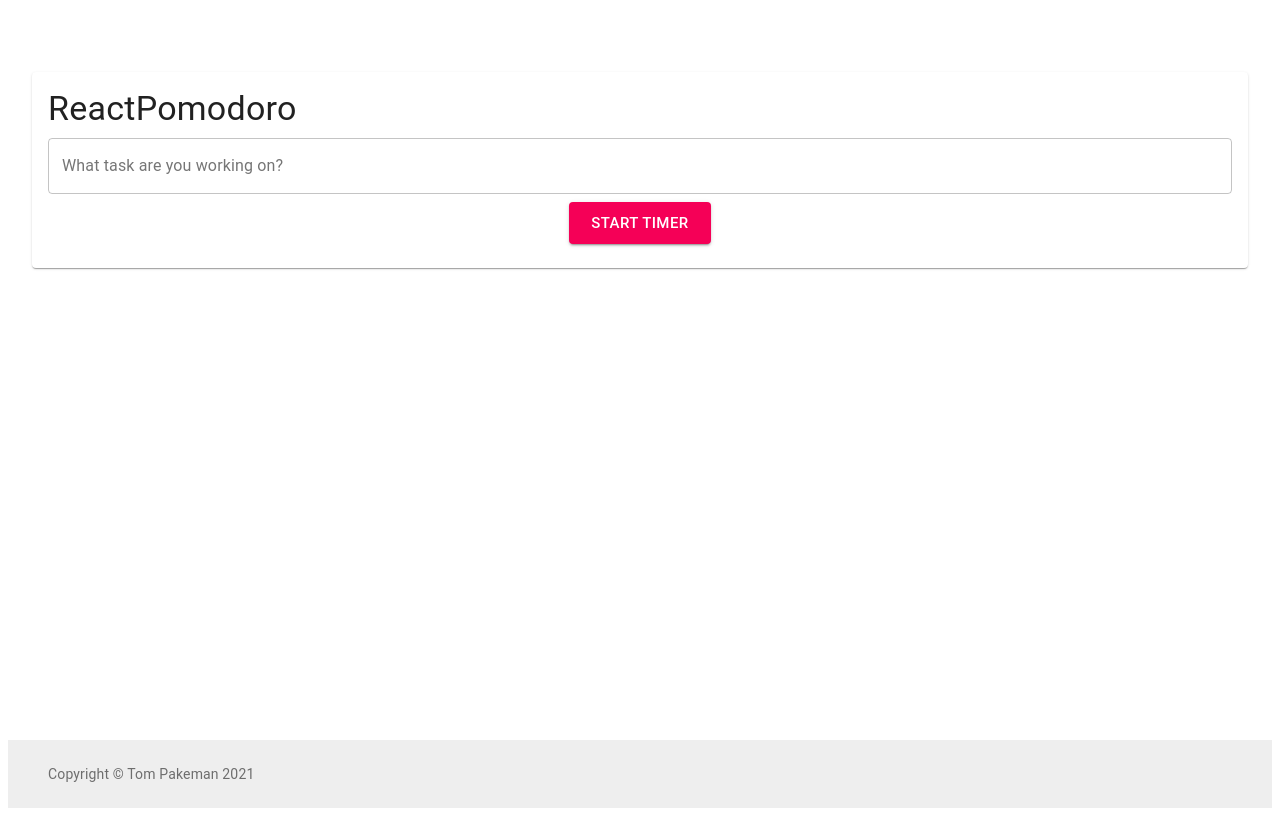
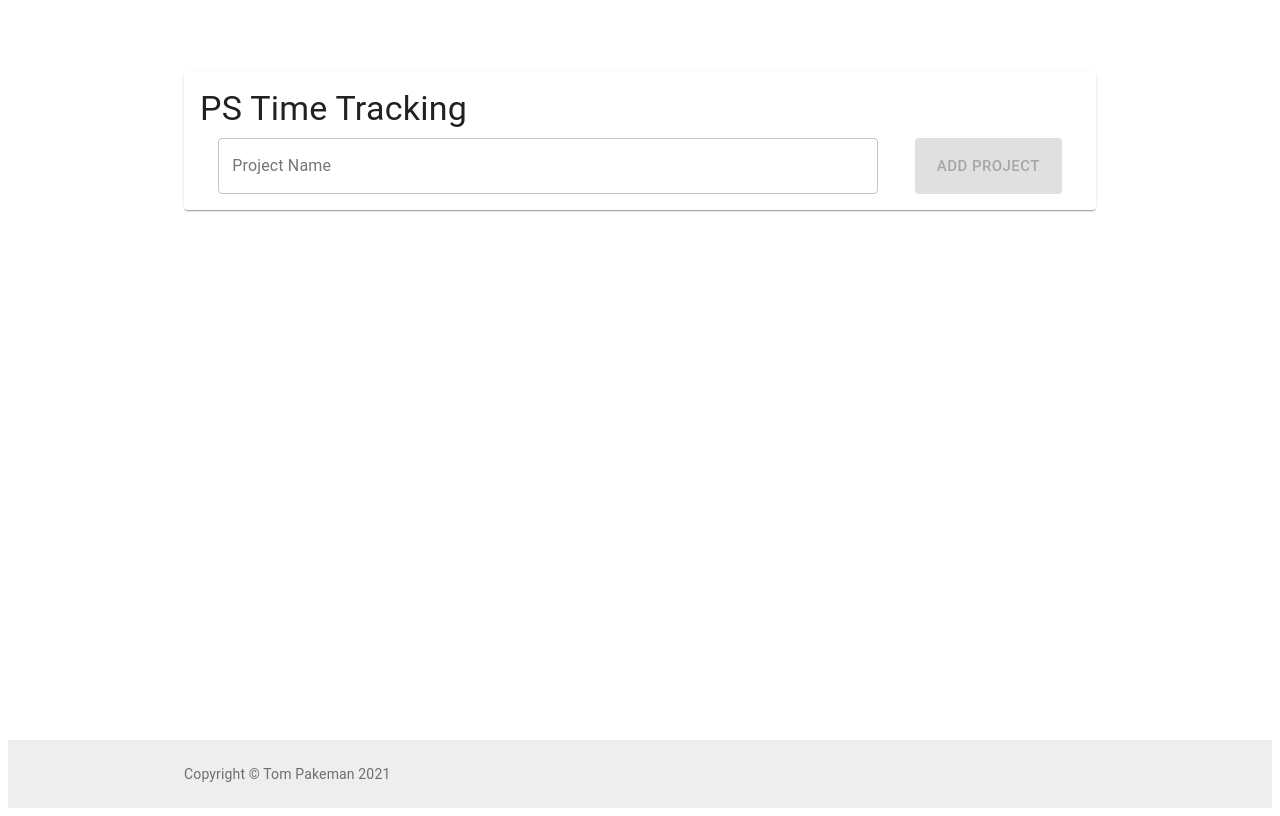
Before and after one commit to tpakeman/project_time_tracking, a React app: page / in a window 1280 px wide. Built offline with nearby package versions, Linux system fonts and the light colour scheme; the HTML template or start-up script is replaced by a standard one.

Commit message:
almost there

```diff
--- a/package.json
+++ b/package.json
@@ -30,6 +30,7 @@
     "babel-preset-nano-react-app": "^0.1.0",
     "css-loader": "^5.2.0",
     "html-webpack-plugin": "^5.3.1",
+    "lodash": "^4.17.21",
     "react-hot-loader": "^4.13.0",
     "style-loader": "^2.0.0",
     "webpack": "^4.29.0",
--- a/src/App.js
+++ b/src/App.js
@@ -1,6 +1,6 @@
 import React from 'react'
 import Container from '@material-ui/core/Container'
-import { PomodoroMain } from './Pomodoro/Timer'
+import { TrackerMain } from './Tracking/Timer'
 import { makeStyles } from '@material-ui/core/styles'
 import Typography from '@material-ui/core/Typography';
 
@@ -11,8 +11,8 @@ const useStyles = makeStyles((theme) => ({
         minHeight: '100vh'
     },
     main: {
-      marginTop: theme.spacing(8),
-      marginBottom: theme.spacing(2),
+        marginTop: theme.spacing(8),
+        marginBottom: theme.spacing(2),
     },
     footer: {
       padding: theme.spacing(3, 2),
@@ -35,11 +35,11 @@ const useStyles = makeStyles((theme) => ({
     const classes = useStyles();
     return (
         <div id="app-container" className={classes.appContainer}>
-            <Container component='main' className={classes.main} maxWidth="m">
-                <PomodoroMain/>
+            <Container component='main' className={classes.main} maxWidth="md">
+                <TrackerMain/>
             </Container>
             <footer className={classes.footer}>
-                <Container maxWidth="m">
+                <Container maxWidth="md">
                     <Typography variant="body1"></Typography>
                     <Copyright />
                 </Container>
--- a/src/Pomodoro/Timer.js
+++ /dev/null
@@ -1,85 +0,0 @@
-import React, { useState } from 'react'
-import Card from '@material-ui/core/Card'
-import TextField from '@material-ui/core/TextField'
-import Typography from '@material-ui/core/Typography';
-import Button from '@material-ui/core/Button';
-import Box from '@material-ui/core/Box';
-import { makeStyles } from '@material-ui/core/styles';
-const TIMEINTERVAL = 1000; // ms
-const useStyles = makeStyles((theme) => ({
-    cardTimer: {
-        display: 'flex',
-        flexDirection: 'column',
-        padding: theme.spacing(2)
-    },
-    taskInput: {
-        padding: theme.spacing(1)
-    },
-    cardHeader: {
-        paddingBottom: theme.spacing(1)
-    }
-  }));
-
-
-const Task = () => {
-    return (
-        <TextField id="outlined-basic" label="What task are you working on?" variant="outlined" />
-    )
-}
-
-const ButtonMain = (props) => {
-    // TO DO --> https://www.digitalocean.com/community/tutorials/react-countdown-timer-react-hooks
-    const [isRunning, setIsRunning] = useState(false)
-    const [displayTime, setDisplayTime] = useState('placeholder')
-    const handleClick = () => {
-        setIsRunning(() => !isRunning)
-        props.handleClick()
-    }
-
-    return (
-        <Box padding={0, 1} mx='auto'>
-        <Button
-            variant='contained'
-            color='secondary'
-            size='large'
-            onClick={handleClick}
-            disabled={isRunning} // Replace with timer ticking down
-        >
-            {isRunning ? displayTime : 'Start Timer'}
-        </Button>
-        </Box>
-    )
-}
-
-const ButtonSecondary = (props) => {
-    return (
-        <Box padding={0, 1} display='flex' flexDirection='row' justifyContent='space-around'>
-            <Button variant='outlined'>Pause</Button>
-            <Button variant='outlined'>Stop</Button>
-            <Button variant='outlined'>Next</Button>
-        </Box>
-    )
-}
-
-export const PomodoroMain = () => {
-    const [isRunning, setIsRunning] = useState(false)
-    const classes = useStyles();
-
-    const handleMainButtonClick = () => {
-        setIsRunning(() => !isRunning)
-    }
-
-    return (
-        <Card className={classes.cardTimer} mx='auto'>
-            <Box className={classes.cardHeader}>
-                <Typography component="h1" variant="h4">ReactPomodoro</Typography>
-            </Box>
-            <Task className={classes.taskInput}/>
-            <ButtonMain
-                handleClick={handleMainButtonClick}
-                totalTime={25}
-            />
-            {isRunning && <ButtonSecondary/>}
-        </Card>
-    )
-}
--- /dev/null
+++ b/src/Tracking/Timer.js
@@ -0,0 +1,222 @@
+import React, { useEffect, useState } from 'react'
+import Card from '@material-ui/core/Card'
+import TextField from '@material-ui/core/TextField'
+import Typography from '@material-ui/core/Typography';
+import Button from '@material-ui/core/Button';
+import Box from '@material-ui/core/Box';
+import List from '@material-ui/core/List';
+import ListItem from '@material-ui/core/ListItem';
+import ListItemText from '@material-ui/core/ListItemText';
+import ListItemIcon from '@material-ui/core/ListItemIcon';
+import PlayCircleFilled from '@material-ui/icons/PlayCircleFilled';
+import PauseCircleFilled from '@material-ui/icons/PauseCircleFilled';
+import {cloneDeep} from 'lodash'
+
+import { makeStyles } from '@material-ui/core/styles';
+
+const useStyles = makeStyles((theme) => ({
+    cardTimer: {
+        display: 'flex',
+        flexDirection: 'column',
+        padding: theme.spacing(2),
+        marginBottom: theme.spacing(3)
+    },
+    addProject: {
+        padding: theme.spacing(1)
+    },
+    cardHeader: {
+        paddingBottom: theme.spacing(1)
+    },
+    projectList: {
+        padding: theme.spacing(2)
+    },
+    exportButtonContainer: {
+        float: 'right',
+        padding: theme.spacing(2),
+    },
+    exportButton: {
+        backgroundColor:theme.palette.success.main,
+        color: 'white'
+    },
+    projectRowRunning: {
+            '&:hover': {backgroundColor: theme.palette.error.light},
+        },
+        projectRowNotRunning: {
+            '&:hover': {backgroundColor: theme.palette.success.light},
+        }
+  }));
+
+
+const AddProject = (props) => {
+    const [projectName, setProjectName] = useState('')
+    // Check if the project is already in props.existingProjects
+    const handleChange = (e) => {
+        setProjectName(e.target.value)
+    }
+
+    const handleAddProject = () => {
+        setProjectName('')
+        props.addProject(projectName)
+    }
+
+    return (
+        <Box display='flex' flexDirection='row' justifyContent='space-around'>
+            <TextField
+                id="outlined-basic"
+                label="Project Name"
+                variant="outlined"
+                style={{width: '75%'}}
+                value={projectName}
+                onChange={handleChange}
+            />
+            <Button
+                variant='contained'
+                color='secondary'
+                size='large'
+                onClick={handleAddProject}
+                disabled={projectName.length == 0}
+            >
+                Add Project
+            </Button>
+        </Box>
+    )
+}
+
+const Projects = (props) => {
+    const classes = useStyles()
+    const [currentRunning, setCurrentRunning] = useState(undefined)
+
+    const handleRunUpdate = (projectKey) => {
+        setCurrentRunning(projectKey)
+    }
+
+    const handleUpdateTime = (projectKey, newTime) => {
+        props.handleUpdateTime(projectKey, newTime)
+    }
+
+    return (
+        <Card mx='auto' className={classes.projectList}>
+            <List>
+                {Object.keys(props.data).map(p => {
+                    return (
+                    <ProjectRow
+                        key={p}
+                        handleRunUpdate={handleRunUpdate}
+                        handleUpdateTime={handleUpdateTime}
+                        currentRunning={currentRunning}
+                        data={props.data[p]}
+                    />
+                    )
+                })}
+            </List>
+        </Card>
+    )
+}
+
+const ProjectRow = (props) => {
+    const [isRunning, setIsRunning] = useState(false)
+    const [totalTime, setTotalTime] = useState(props.data.elapsedTime)
+    const [startTime, setStartTime] = useState(new Date().getTime())
+    const [timer, setTimer] = useState(undefined)
+    const classes = useStyles()
+
+    const formatTime = () => {
+        return new Date(totalTime).toISOString().substr(11, 8)
+    }
+
+    const startTimer = () => {
+        props.handleRunUpdate(props.data.id)
+        setIsRunning(true)
+        setStartTime(new Date().getTime())
+        setTimer(setInterval(() => {
+            setTotalTime(() => (totalTime + (new Date().getTime() - startTime)))
+        }, 1000));
+      };
+
+    const stopTimer = () => {
+        props.handleRunUpdate(undefined)
+        setIsRunning(false)
+        clearInterval(timer);
+        props.handleUpdateTime(props.data.id, totalTime)
+      };
+
+    const resetTimer = () => {
+        setTotalTime(0)
+      };
+
+
+    const handleClick = () => {
+        !isRunning ? startTimer() : stopTimer()
+    }
+
+    let activeClass = isRunning ? classes.projectRowRunning : classes.projectRowNotRunning
+
+    return (
+        <ListItem className={activeClass} button>
+            <ListItemText
+                primary={props.data.name}
+                secondary={formatTime()}
+                onClick={handleClick}
+            />
+            <ListItemIcon onClick={handleClick}>
+                {isRunning ? <PauseCircleFilled />: <PlayCircleFilled/>}
+            </ListItemIcon>
+        </ListItem>
+    )
+}
+
+const ExportButton = (props) => {
+    const classes = useStyles()
+    return (
+        <Box className={classes.exportButtonContainer}>
+            <Button
+                variant='contained'
+                className={classes.exportButton}
+                onClick={() => {alert('TO DO: Export to csv!')}}
+            >Export</Button>
+        </Box>
+    )
+}
+
+export const TrackerMain = () => {
+    const classes = useStyles()
+    const [projects, setProjects] = useState({})
+    const [maxID, setMaxID] = useState(0)
+
+    const addProject = (projectName) => {
+        let tmp = {...projects}
+        tmp[maxID] = {id: maxID, name: projectName, elapsedTime: 0}
+        setProjects(tmp)
+        setMaxID(() => maxID + 1)
+    }
+
+    const handleUpdateTime = (projectKey, newTime) => {
+        let tmp = cloneDeep(projects)
+        tmp[projectKey].elapsedTime = newTime
+        setProjects(tmp)
+    }
+
+    return (
+        <>
+        <Card className={classes.cardTimer} mx='auto'>
+            <Box className={classes.cardHeader}>
+                <Typography component="h1" variant="h4">PS Time Tracking</Typography>
+            </Box>
+            <AddProject
+                className={classes.addProject}
+                addProject={addProject}
+                existingProjects={Object.values(projects).map(p => p.name)}
+                />
+        </Card>
+        {Object.keys(projects).length > 0 &&
+        <>
+            <Projects
+                data={projects}
+                handleUpdateTime={handleUpdateTime}
+            />
+            <ExportButton/>
+        </>
+        }
+        </>
+    )
+}
```
Also changed, not shown: 2 other files (tests, documents, lock files or other folders).
